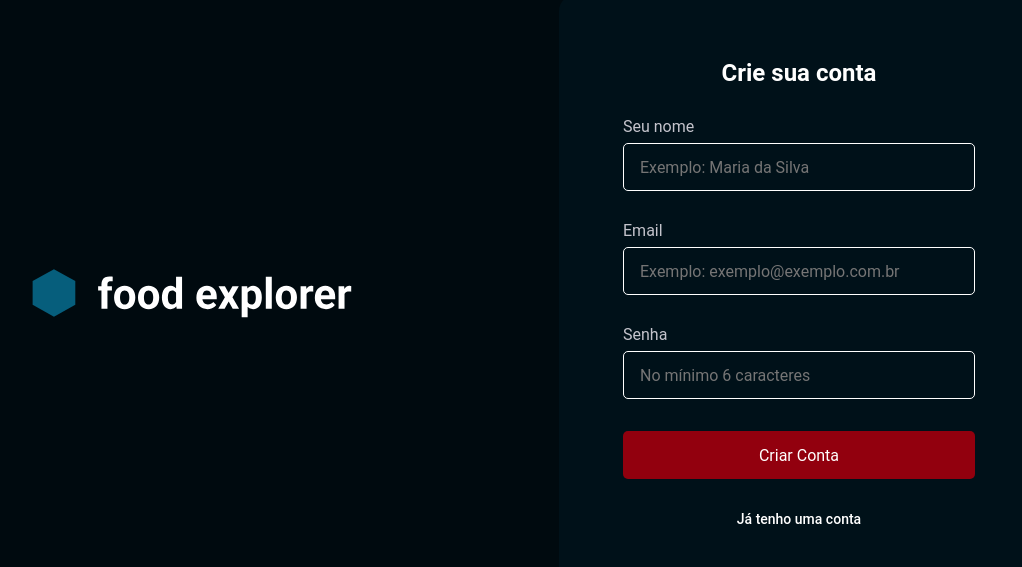
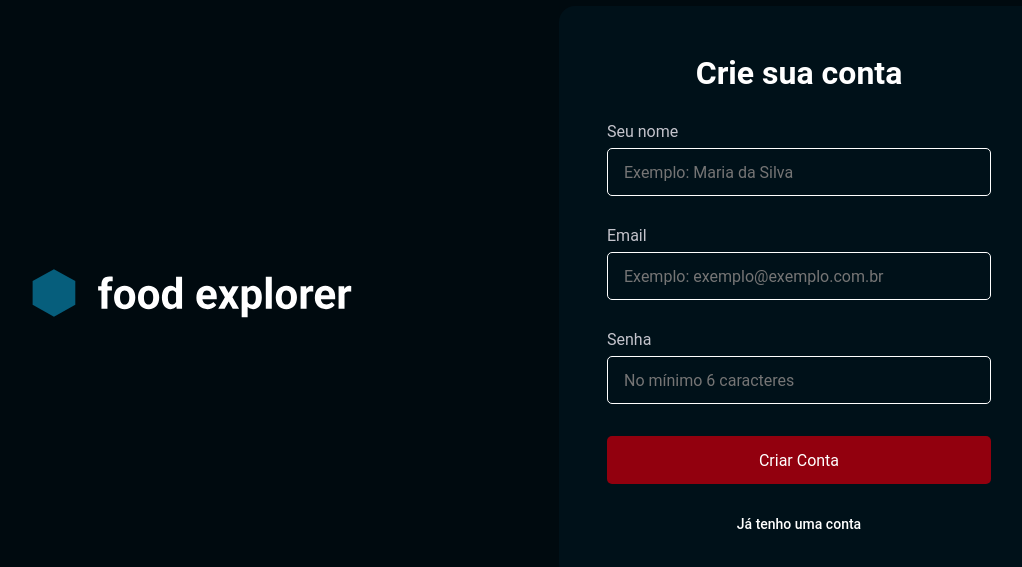
Before and after one commit to MarceloAlmd/WEB_explorer_food, a React (Vite) app: page / in a window 1280 px wide. Shown: the part 107-674 px from the top of the page, without its empty margins (106-1128 px from the left). Built offline with nearby package versions, Linux system fonts and the light colour scheme.

Commit message:
fix: adjustment on styles card

```diff
--- a/src/pages/signUp/styles.ts
+++ b/src/pages/signUp/styles.ts
@@ -12,6 +12,10 @@ export const Container = styled.div`
 `;
 
 export const Card = styled.div`
+  > h2 {
+    font-size: 2rem;
+  }
+
   background: ${({ theme }) => theme.colors.primary};
   display: flex;
   flex-direction: column;
@@ -24,7 +28,7 @@ export const Card = styled.div`
   max-height: 37.5rem;
   border-radius: 1rem;
 
-  padding: 4rem;
+  padding: 3rem;
 
   > a {
     font-weight: 500;
```
